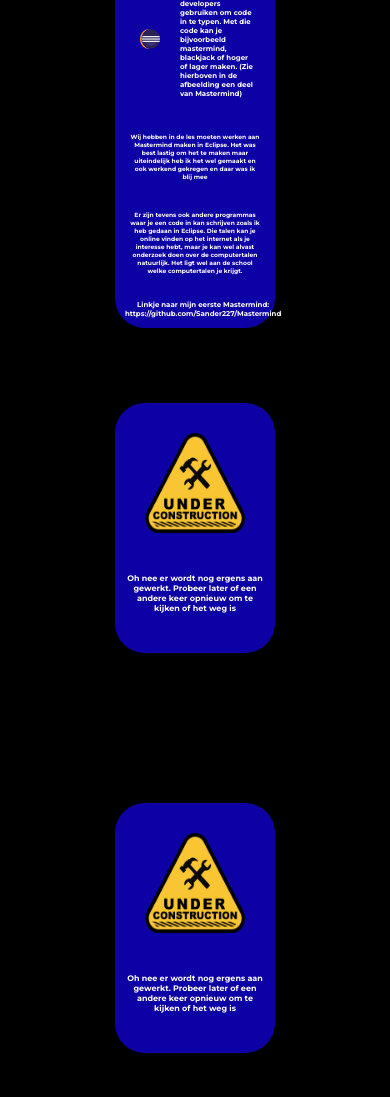
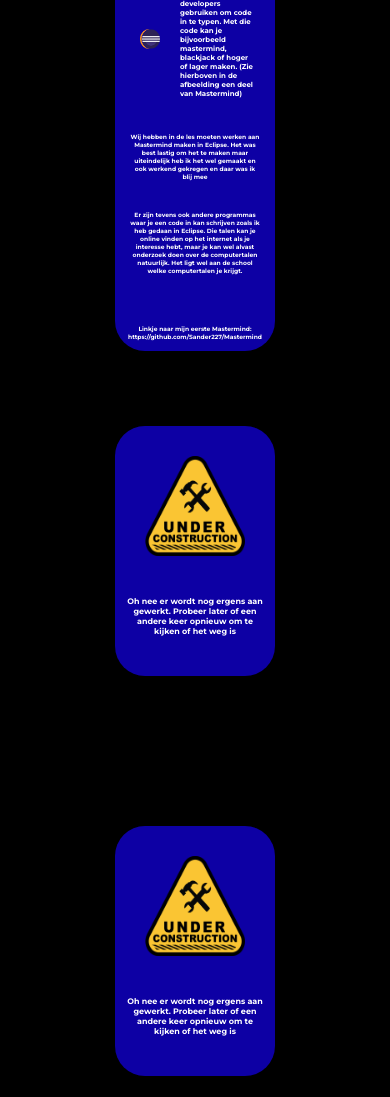
Before and after one commit to Sander227/Sander227.github.io, a plain HTML site: page projecten.html in a window 390 px wide. Shown: the part 1120-2217 px from the top of the page. Drawn offline with Linux system fonts and the light colour scheme.

Commit message:
font update

```diff
--- a/main.css
+++ b/main.css
@@ -250,7 +250,7 @@ a {
 }
 
 .school-projecten-blokjes {
-    height: 740px;
+    height: 825px;
     width: 400px;
     background-color: #0D00A4;
     margin-bottom: 100px;
@@ -391,6 +391,7 @@ a {
     font-weight: bold;
     font-family: "Montserrat", sans-serif;
     font-size: 15px;
+    margin-top: 25px;
 }
 
 .algemene-info-eclipse {
@@ -871,11 +872,11 @@ a {
     }
 
     .github-link-mastermind {
-        font-size: 9px;
+        font-size: 8px;
     }
 
     .github-link-pink-goose {
-        font-size: 10px;
+        font-size: 9px;
     }
 }
 
@@ -984,7 +985,7 @@ a {
     }
 
     .github-link-mastermind {
-        font-size: 7px;
+        font-size: 6px;
     }
 
     .github-link-pink-goose {
```
